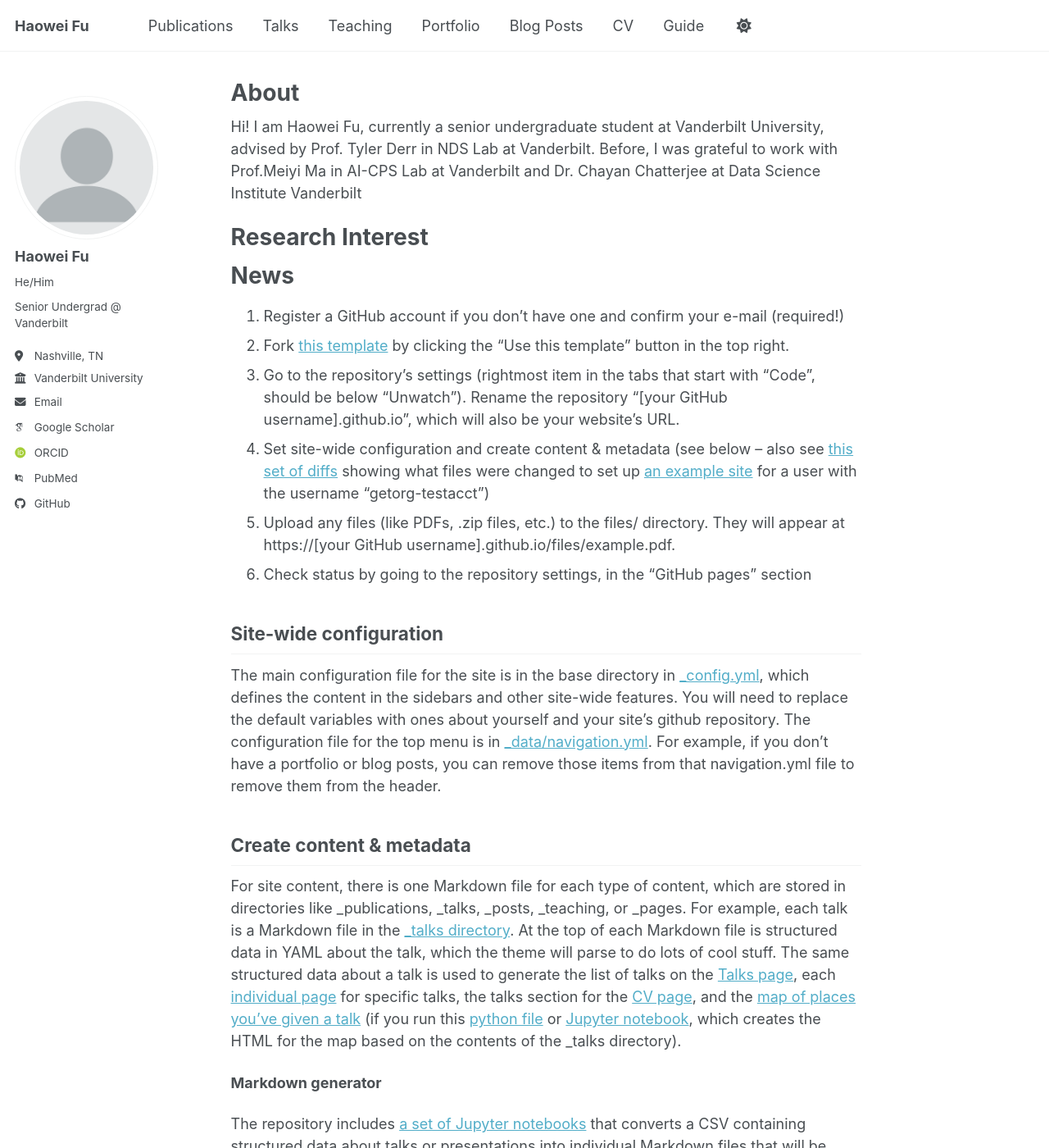
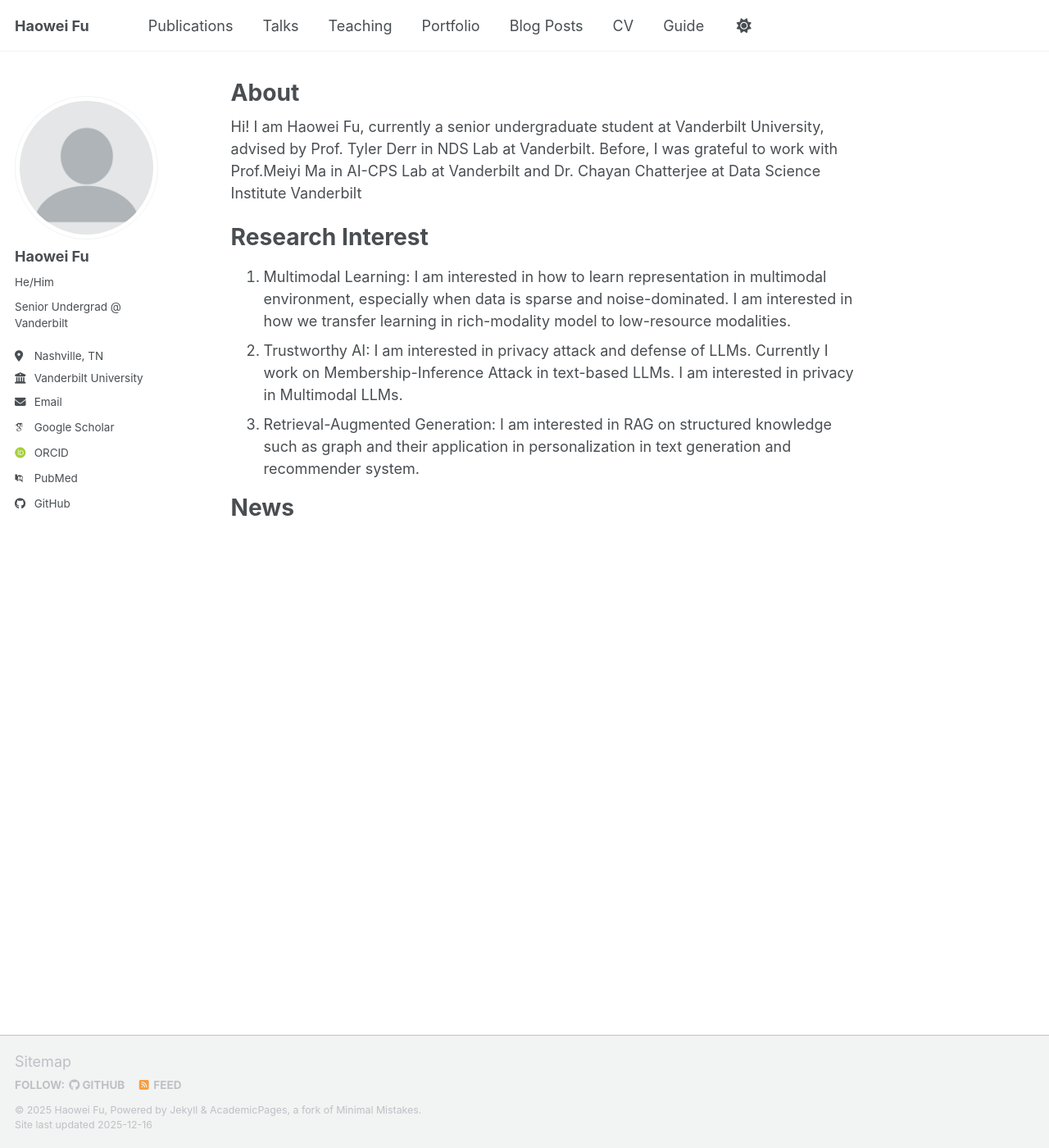
Before and after one commit to RageFu2004/RageFu2004.github.io, a Jekyll site: the page built from _pages/about.md, in a window 1280 px wide and 1400 px high. Shown: the whole window at 82% size. Built offline with Jekyll 4.4.1, drawn with Linux system fonts in a browser that asks for light colours; some web fonts are replaced; a script bundle is joined from its source files by our own code; library files that are not in the unit come from our copies; some of the changed text lies outside the part shown.

Commit message:
Update about.md

```diff
--- a/_pages/about.md
+++ b/_pages/about.md
@@ -10,36 +10,9 @@ Hi! I am Haowei Fu, currently a senior undergraduate student at Vanderbilt Unive
 
 Research Interest
 ======
+1. Multimodal Learning: I am interested in how to learn representation in multimodal environment, especially when data is sparse and noise-dominated. I am interested in how we transfer learning in rich-modality model to low-resource modalities.
+2. Trustworthy AI: I am interested in privacy attack and defense of LLMs. Currently I work on Membership-Inference Attack in text-based LLMs. I am interested in privacy in Multimodal LLMs.
+3. Retrieval-Augmented Generation: I am interested in RAG on structured knowledge such as graph and their application in personalization in text generation and recommender system.
 
 News
 ======
-1. Register a GitHub account if you don't have one and confirm your e-mail (required!)
-1. Fork [this template](https://github.com/academicpages/academicpages.github.io) by clicking the "Use this template" button in the top right.
-1. Go to the repository's settings (rightmost item in the tabs that start with "Code", should be below "Unwatch"). Rename the repository "[your GitHub username].github.io", which will also be your website's URL.
-1. Set site-wide configuration and create content & metadata (see below -- also see [this set of diffs](https://archive.is/3TPas) showing what files were changed to set up [an example site](https://getorg-testacct.github.io) for a user with the username "getorg-testacct")
-1. Upload any files (like PDFs, .zip files, etc.) to the files/ directory. They will appear at https://[your GitHub username].github.io/files/example.pdf.
-1. Check status by going to the repository settings, in the "GitHub pages" section
-
-Site-wide configuration
-------
-The main configuration file for the site is in the base directory in [_config.yml](https://github.com/academicpages/academicpages.github.io/blob/master/_config.yml), which defines the content in the sidebars and other site-wide features. You will need to replace the default variables with ones about yourself and your site's github repository. The configuration file for the top menu is in [_data/navigation.yml](https://github.com/academicpages/academicpages.github.io/blob/master/_data/navigation.yml). For example, if you don't have a portfolio or blog posts, you can remove those items from that navigation.yml file to remove them from the header.
-
-Create content & metadata
-------
-For site content, there is one Markdown file for each type of content, which are stored in directories like _publications, _talks, _posts, _teaching, or _pages. For example, each talk is a Markdown file in the [_talks directory](https://github.com/academicpages/academicpages.github.io/tree/master/_talks). At the top of each Markdown file is structured data in YAML about the talk, which the theme will parse to do lots of cool stuff. The same structured data about a talk is used to generate the list of talks on the [Talks page](https://academicpages.github.io/talks), each [individual page](https://academicpages.github.io/talks/2012-03-01-talk-1) for specific talks, the talks section for the [CV page](https://academicpages.github.io/cv), and the [map of places you've given a talk](https://academicpages.github.io/talkmap.html) (if you run this [python file](https://github.com/academicpages/academicpages.github.io/blob/master/talkmap.py) or [Jupyter notebook](https://github.com/academicpages/academicpages.github.io/blob/master/talkmap.ipynb), which creates the HTML for the map based on the contents of the _talks directory).
-
-**Markdown generator**
-
-The repository includes [a set of Jupyter notebooks](https://github.com/academicpages/academicpages.github.io/tree/master/markdown_generator
-) that converts a CSV containing structured data about talks or presentations into individual Markdown files that will be properly formatted for the Academic Pages template. The sample CSVs in that directory are the ones I used to create my own personal website at stuartgeiger.com. My usual workflow is that I keep a spreadsheet of my publications and talks, then run the code in these notebooks to generate the Markdown files, then commit and push them to the GitHub repository.
-
-How to edit your site's GitHub repository
-------
-Many people use a git client to create files on their local computer and then push them to GitHub's servers. If you are not familiar with git, you can directly edit these configuration and Markdown files directly in the github.com interface. Navigate to a file (like [this one](https://github.com/academicpages/academicpages.github.io/blob/master/_talks/2012-03-01-talk-1.md) and click the pencil icon in the top right of the content preview (to the right of the "Raw | Blame | History" buttons). You can delete a file by clicking the trashcan icon to the right of the pencil icon. You can also create new files or upload files by navigating to a directory and clicking the "Create new file" or "Upload files" buttons.
-
-Example: editing a Markdown file for a talk
-![Editing a Markdown file for a talk](/images/editing-talk.png)
-
-For more info
-------
-More info about configuring Academic Pages can be found in [the guide](https://academicpages.github.io/markdown/), the [growing wiki](https://github.com/academicpages/academicpages.github.io/wiki), and you can always [ask a question on GitHub](https://github.com/academicpages/academicpages.github.io/discussions). The [guides for the Minimal Mistakes theme](https://mmistakes.github.io/minimal-mistakes/docs/configuration/) (which this theme was forked from) might also be helpful.
```
